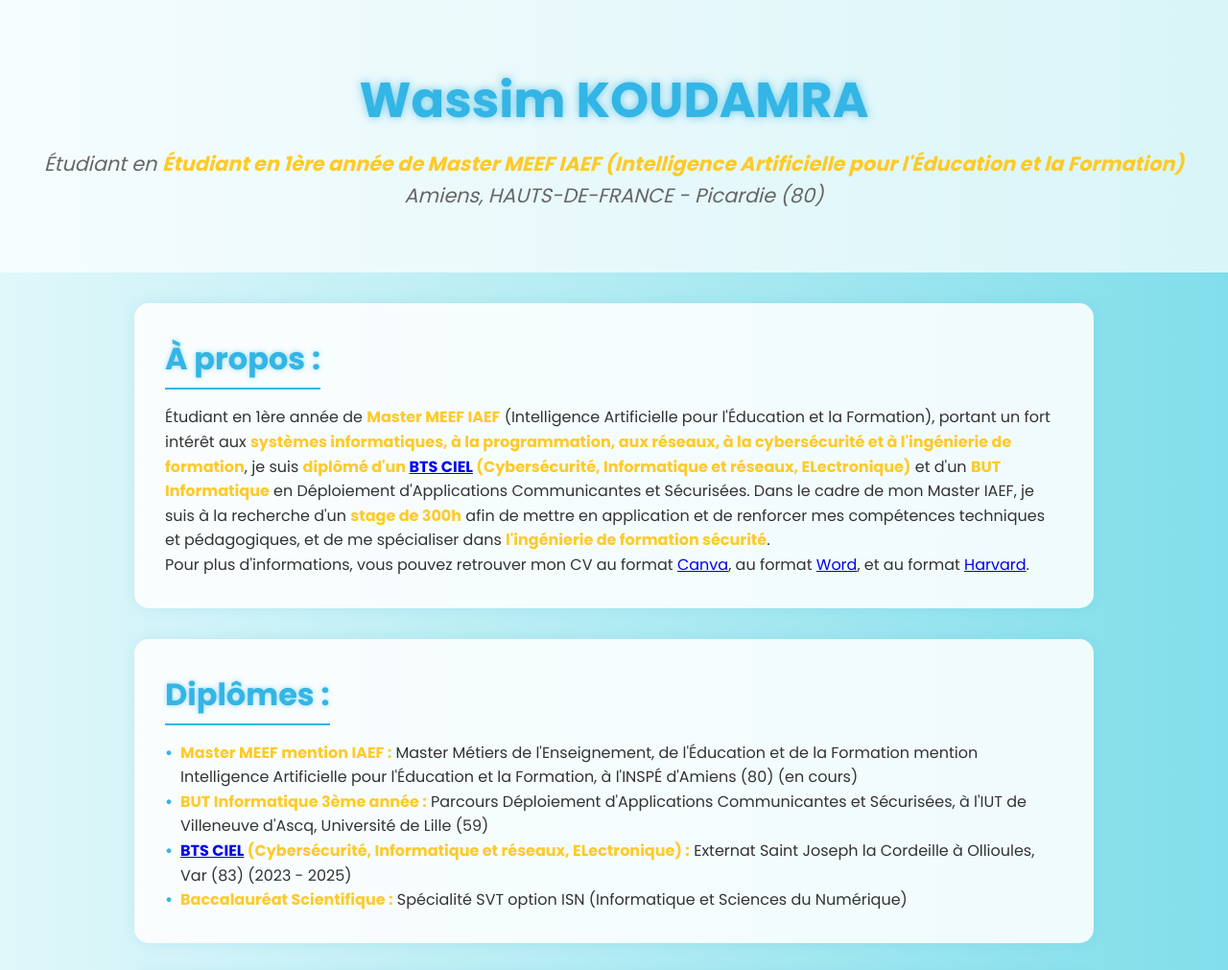
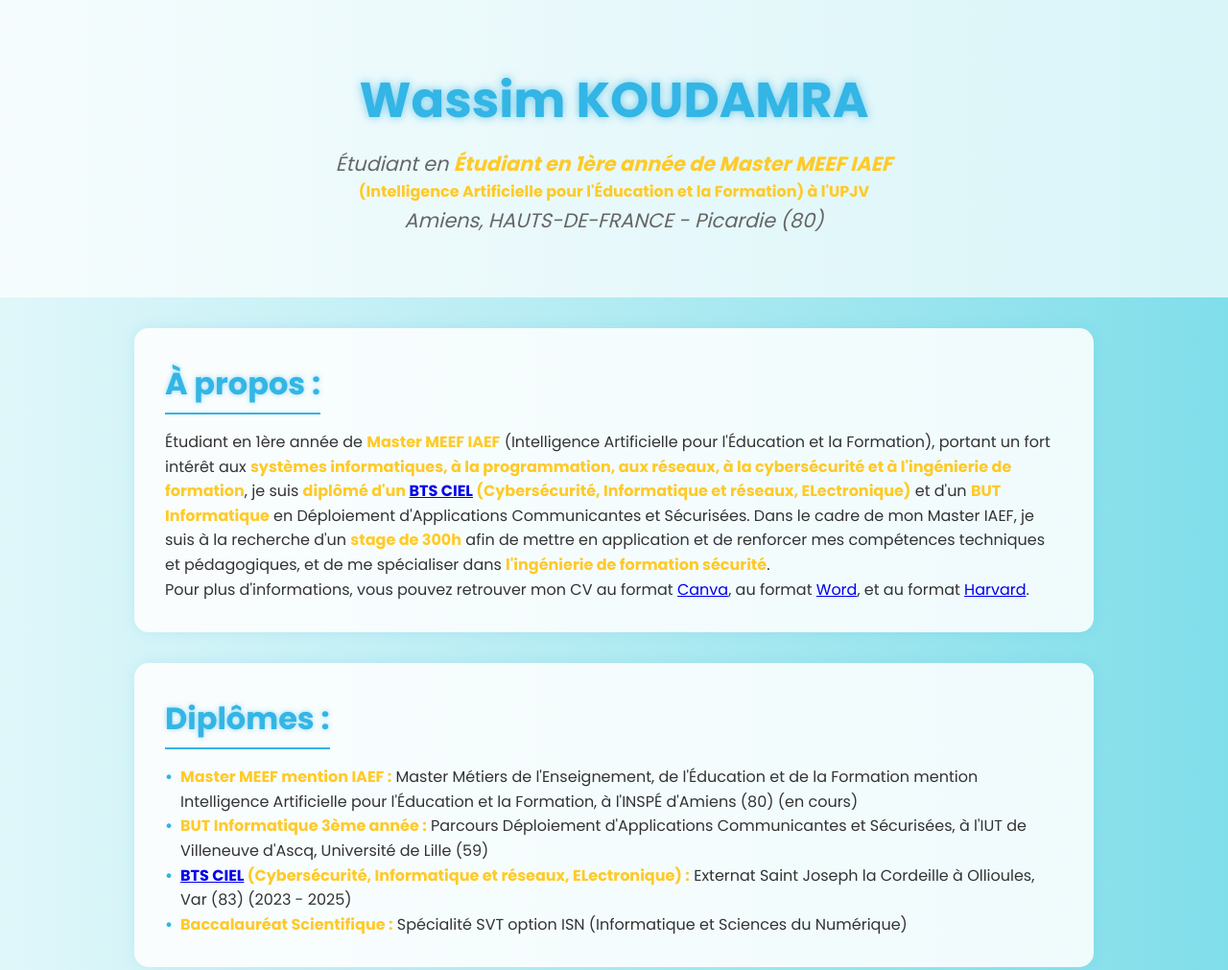
Before and after one commit to Sparrow0245/portfolio, a plain HTML site: page index.html in a window 1280 px wide. Shown: the top 1011 px of the page at 96% size. Drawn offline with nearby package versions, Linux system fonts and the light colour scheme.

Commit message:
Correction de l'en-tête

```diff
--- a/index.html
+++ b/index.html
@@ -113,7 +113,7 @@
 <body>
   <header>
     <h1>Wassim KOUDAMRA</h1>
-    <p>Étudiant en <strong style="color:#ffca28">Étudiant en 1ère année de Master MEEF IAEF (Intelligence Artificielle pour l'Éducation et la Formation)</p>
+    <p>Étudiant en <strong style="color:#ffca28">Étudiant en 1ère année de Master MEEF IAEF</p> (Intelligence Artificielle pour l'Éducation et la Formation) à l'UPJV
     <p></strong> Amiens, HAUTS-DE-FRANCE - Picardie (80)</p>
   </header>
 
```
